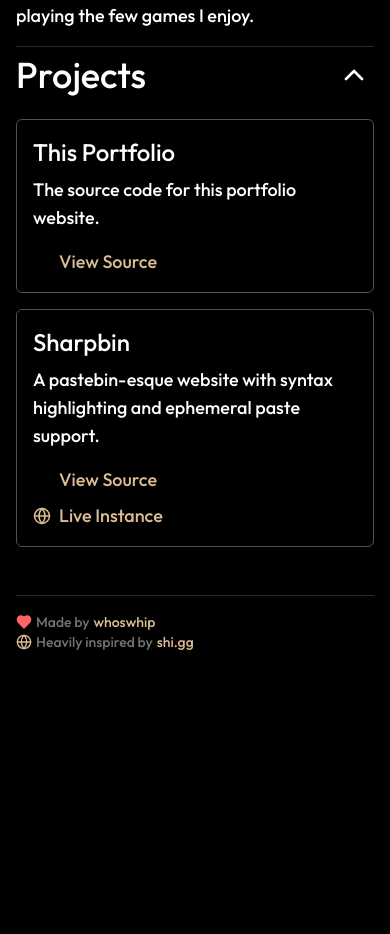
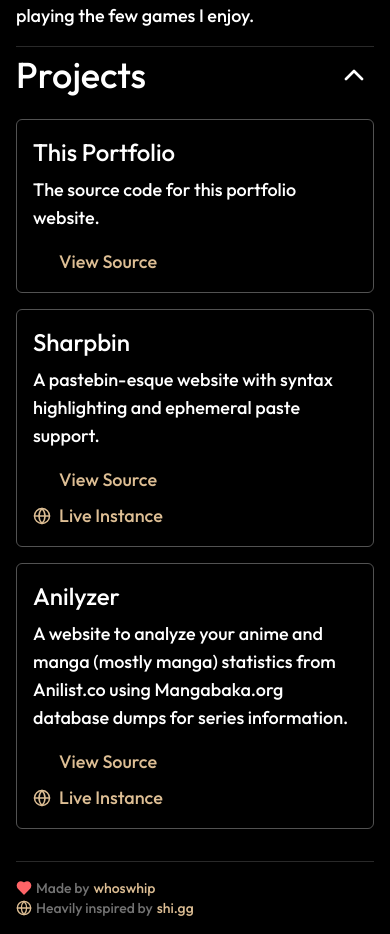
Before and after one commit to whoswhip/portfolio, a SvelteKit app: page / in a window 390 px wide. Shown: the part 945-1879 px from the top of the page. Before the commit the page ends 1613 px from the top, so only its background shows below. Built offline with nearby package versions, Linux system fonts and the light colour scheme; some icons are missing.

Commit message:
fix: only use max height for project list on larger screens

```diff
--- a/src/routes/+page.svelte
+++ b/src/routes/+page.svelte
@@ -288,7 +288,7 @@
 			</div>
 			{#if showProjects}
 				<div
-					class="mt-6 flex max-h-[calc(100vh-25rem)] flex-col gap-4 overflow-y-auto"
+					class="mt-6 flex md:max-h-[calc(100vh-25rem)] flex-col gap-4 overflow-y-auto"
 					transition:slide={{ duration: 250 }}
 				>
 					{#each config.projects as project (project.id)}
```
